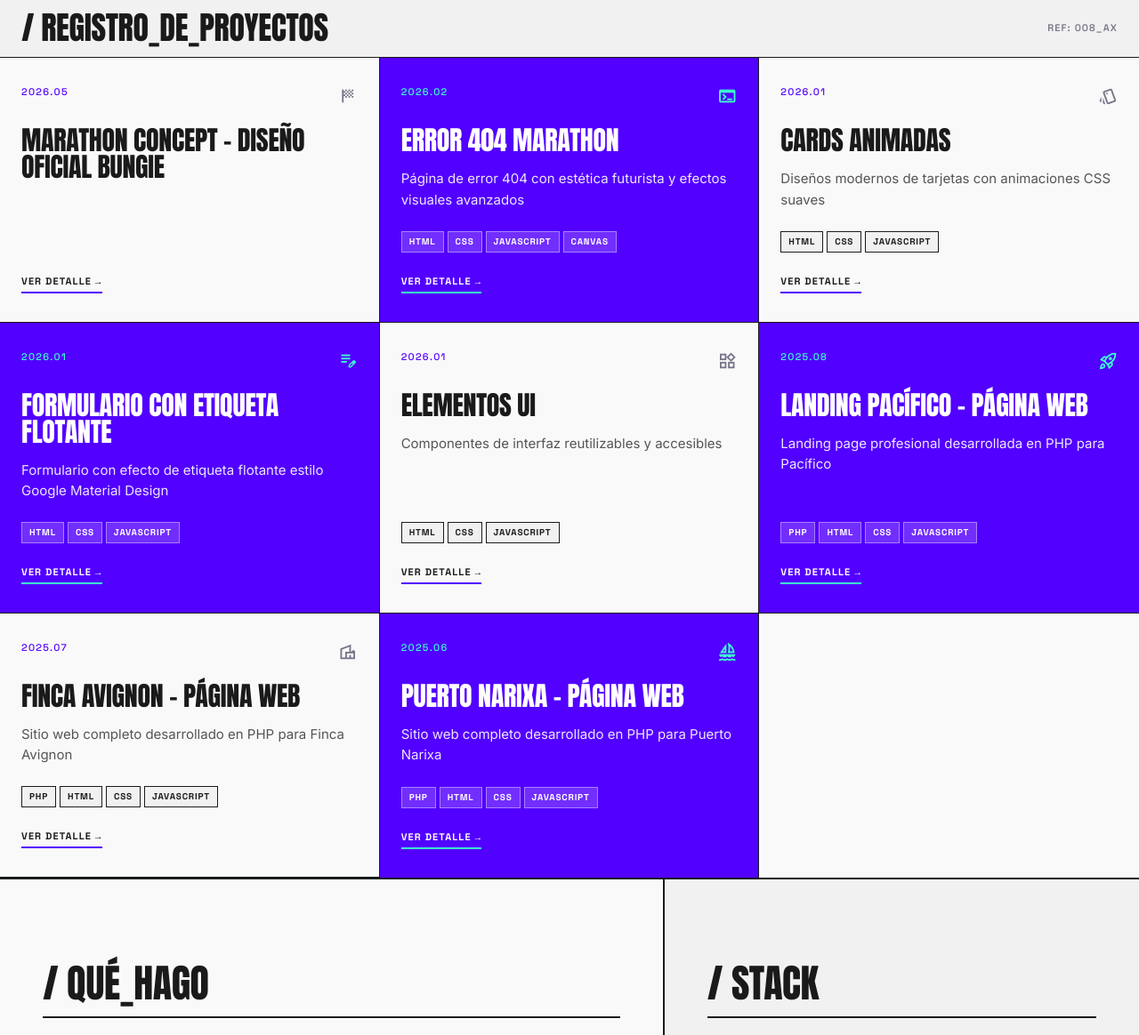
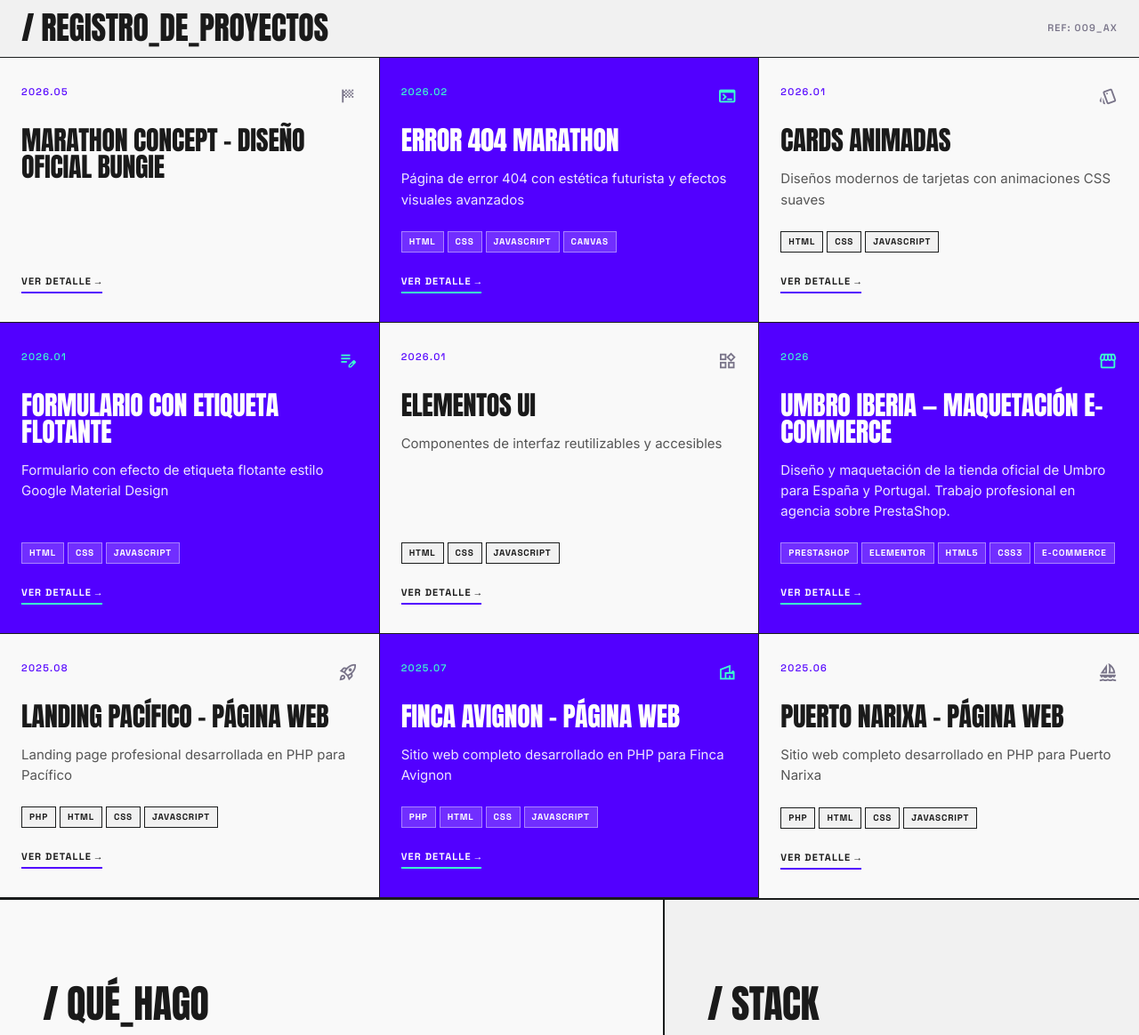
Before and after one commit to Dunlag/fernando, a Jekyll site: the page built from index.markdown, in a window 1280 px wide and 1400 px high, scrolled down 691 px, cut to the strip 236-1400 px from the top of the window. Shown: the whole strip at 89% size. Built offline with Jekyll 4.4.1, drawn with Linux system fonts in a browser that asks for light colours; part of the change alters nothing that is shown.

Commit message:
Añadir proyecto Umbro Iberia al portfolio
- Nuevo _projects/umbro-iberia.md: página de detalle del trabajo de maquetación e-commerce para Umbro España & Portugal (agencia, PrestaShop + Elementor + HTML/CSS)
- _layouts/home.html: icono 'storefront' para el slug umbro-iberia
- _layouts/home.html: soporte para campo display_date en tiles (permite mostrar solo el año sin mes)

Co-Authored-By: Claude Sonnet 4.6 <noreply@anthropic.com>

```diff
--- a/_layouts/home.html
+++ b/_layouts/home.html
@@ -49,11 +49,12 @@ layout: default
             {% when 'avignon' %}{% assign icon = 'villa' %}
             {% when 'puerto-narixa' %}{% assign icon = 'sailing' %}
             {% when 'landing-pacifico' %}{% assign icon = 'rocket_launch' %}
+            {% when 'umbro-iberia' %}{% assign icon = 'storefront' %}
             {% else %}{% assign icon = 'code' %}
         {% endcase %}
         <article class="tile {{ accent_class }}">
             <div class="tile-head">
-                <span class="timestamp">{{ project.date | date: "%Y.%m" }}</span>
+                <span class="timestamp">{% if project.display_date %}{{ project.display_date }}{% else %}{{ project.date | date: "%Y.%m" }}{% endif %}</span>
                 <span class="material-symbols-outlined">{{ icon }}</span>
             </div>
             <h3 class="tile-title"><a href="{{ project.url | relative_url }}">{{ project.title }}</a></h3>
--- /dev/null
+++ b/_projects/umbro-iberia.md
@@ -0,0 +1,41 @@
+---
+layout: page
+title: "Umbro Iberia — Maquetación E-commerce"
+description: "Diseño y maquetación de la tienda oficial de Umbro para España y Portugal. Trabajo profesional en agencia sobre PrestaShop."
+technologies: "PrestaShop, Elementor, HTML5, CSS3, E-commerce"
+date: 2026-01-01
+display_date: "2026"
+---
+
+## Umbro Iberia — España & Portugal
+
+Trabajo profesional en **agencia** de maquetación y diseño visual de la tienda oficial de **Umbro** para los mercados de España y Portugal, sobre la plataforma e-commerce **PrestaShop**.
+
+### Contexto del proyecto
+
+Umbro es una marca deportiva inglesa con presencia global — equipaciones oficiales de selecciones nacionales y clubes en todo el mundo. La tienda ibérica requería un rediseño visual completo que mantuviese la identidad de marca internacional mientras adaptaba la experiencia a los mercados hispanohablante y lusohablante.
+
+### Mi rol
+
+- 🎨 **Diseño visual** de páginas clave: home, listados de categorías, fichas de producto
+- 🖥️ **Maquetación con Elementor** — estructura, layout y componentes visuales
+- ⚙️ **HTML y CSS personalizado** para ajustes finos que el builder no permite: tipografía, espaciados, hover states, animaciones
+- 📱 **Revisión responsive** en móvil, tablet y escritorio
+- 🔄 **Iteración con cliente** — revisiones y ajustes sobre feedback real
+
+### Stack técnico
+
+| Herramienta | Uso |
+|---|---|
+| **PrestaShop** | Plataforma e-commerce base |
+| **Elementor** | Constructor visual de páginas |
+| **HTML5** | Estructura de módulos custom |
+| **CSS3** | Override de estilos, animaciones, responsividad fina |
+
+### Tipo de proyecto
+
+Encargo profesional en agencia para cliente real. Proyecto actualmente **en curso** — maquetación en producción activa.
+
+---
+
+**[Ver tienda en vivo → umbro.es](https://umbro.es/)**
```
